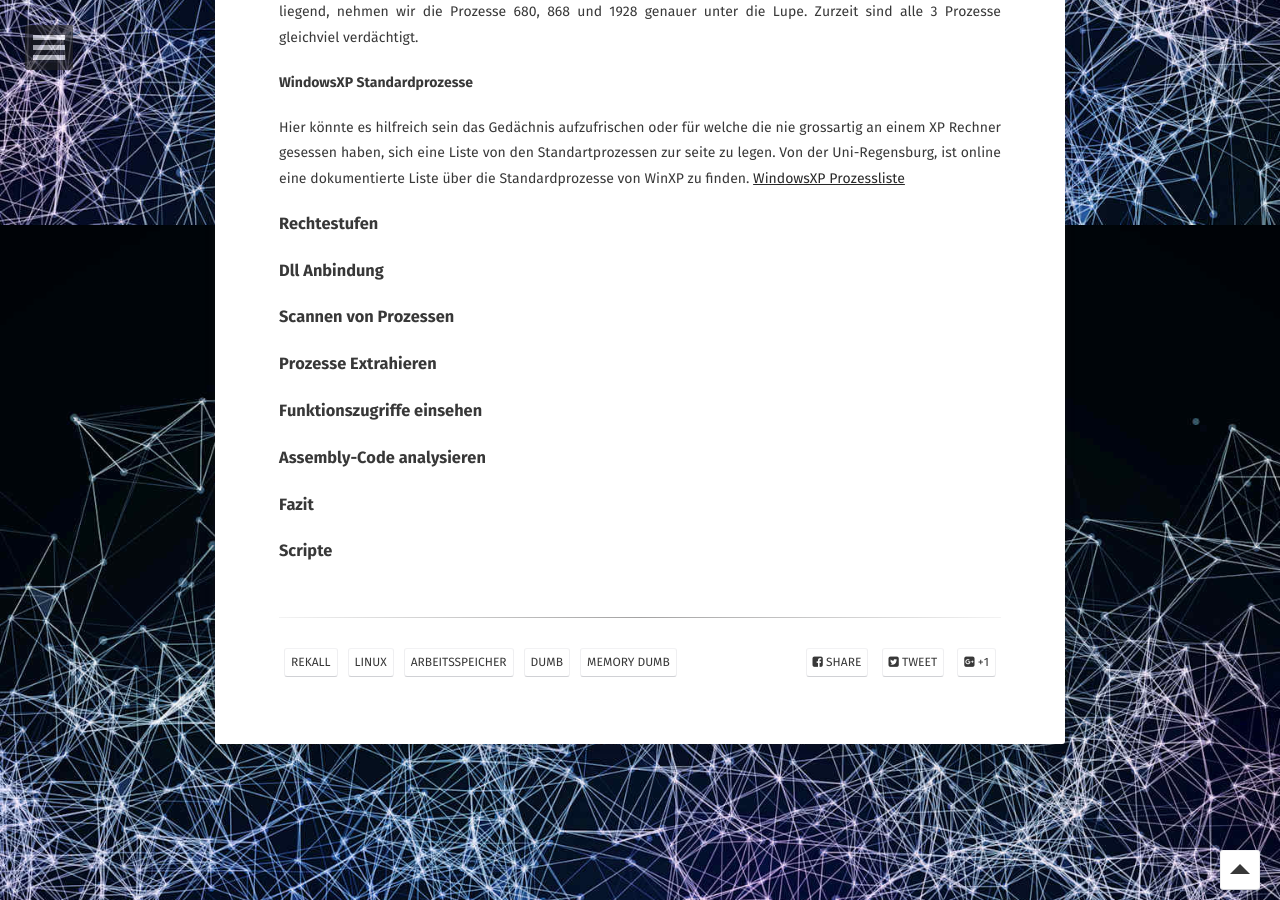
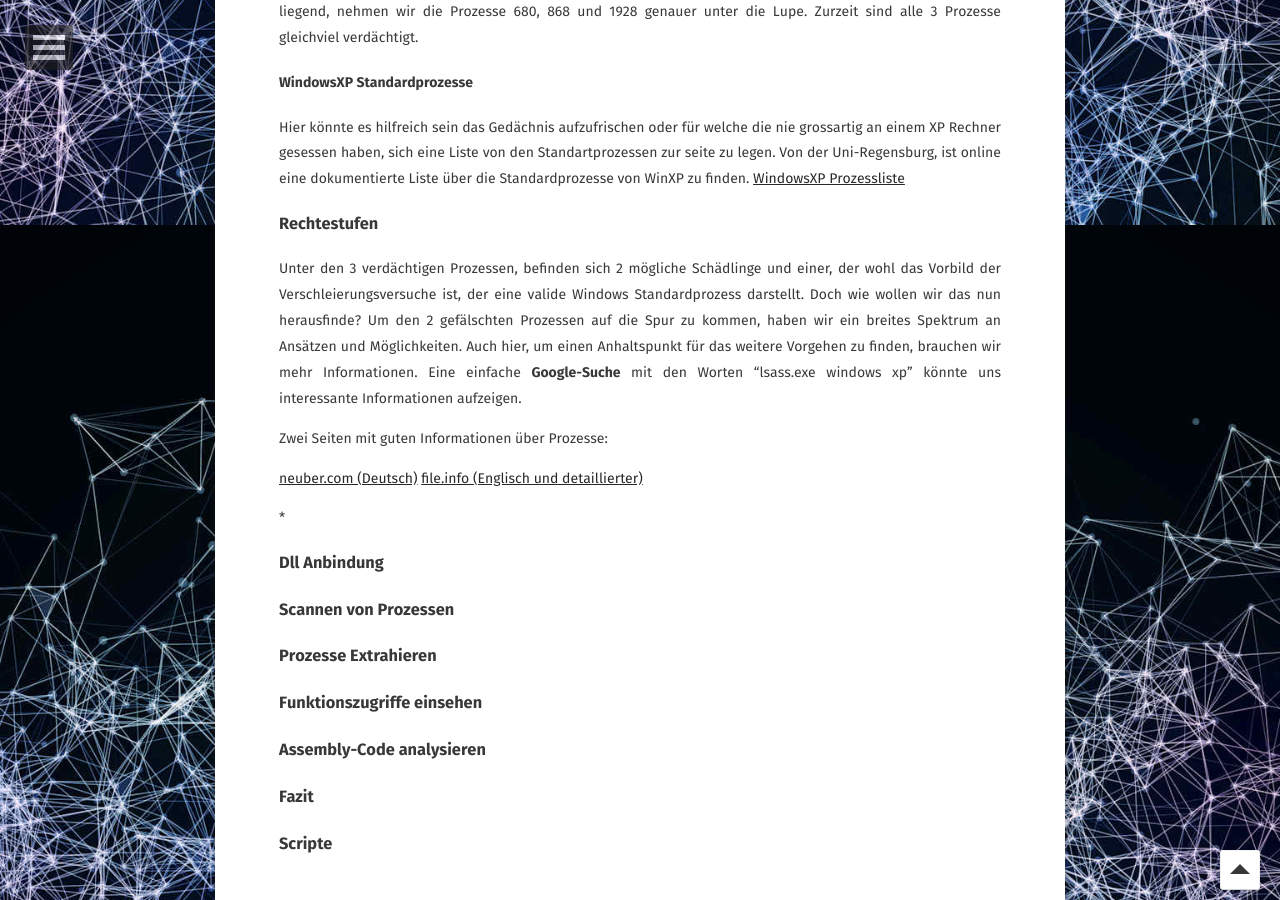
Before and after one commit to lauliger/IT-Sicherheit, a Jekyll site: the page built from _posts/2019-01-08-Arbeitsspeicheruntersuchung.md, in a window 1280 px wide and 900 px high, scrolled down 2475 px. Built offline with Jekyll 4.4.1, drawn with Linux system fonts in a browser that asks for light colours; some web fonts are replaced; some of the changed text lies outside the part shown.

Commit message:
Update 2019-01-08-Arbeitsspeicheruntersuchung.md

```diff
--- a/_posts/2019-01-08-Arbeitsspeicheruntersuchung.md
+++ b/_posts/2019-01-08-Arbeitsspeicheruntersuchung.md
@@ -89,6 +89,14 @@ Von der Uni-Regensburg, ist online eine dokumentierte Liste über die Standardpr
 
 ### Rechtestufen
 
+Unter den 3 verdächtigen Prozessen, befinden sich 2 mögliche Schädlinge und einer, der wohl das Vorbild der Verschleierungsversuche ist, der eine valide Windows Standardprozess darstellt.
+Doch wie wollen wir das nun herausfinde? Um den 2 gefälschten Prozessen auf die Spur zu kommen, haben wir ein breites Spektrum an Ansätzen und Möglichkeiten.
+Auch hier, um einen Anhaltspunkt für das weitere Vorgehen zu finden, brauchen wir mehr Informationen.
+Eine einfache __Google-Suche__ mit den Worten "lsass.exe windows xp" könnte uns interessante Informationen aufzeigen.
+{% include prozessinformationen.html %}
+*
+
+
 ### Dll Anbindung
 
 ### Scannen von Prozessen
```
